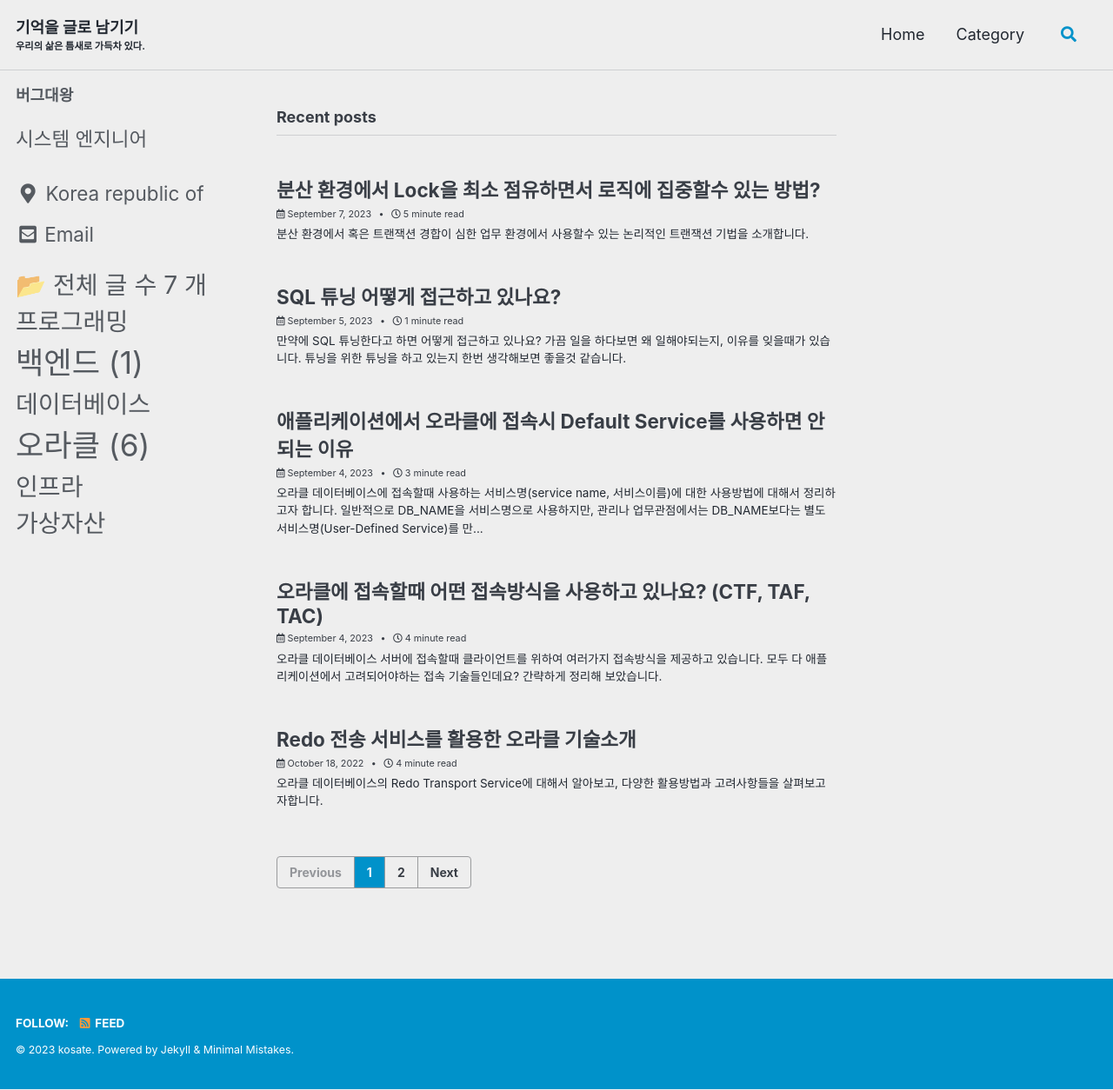
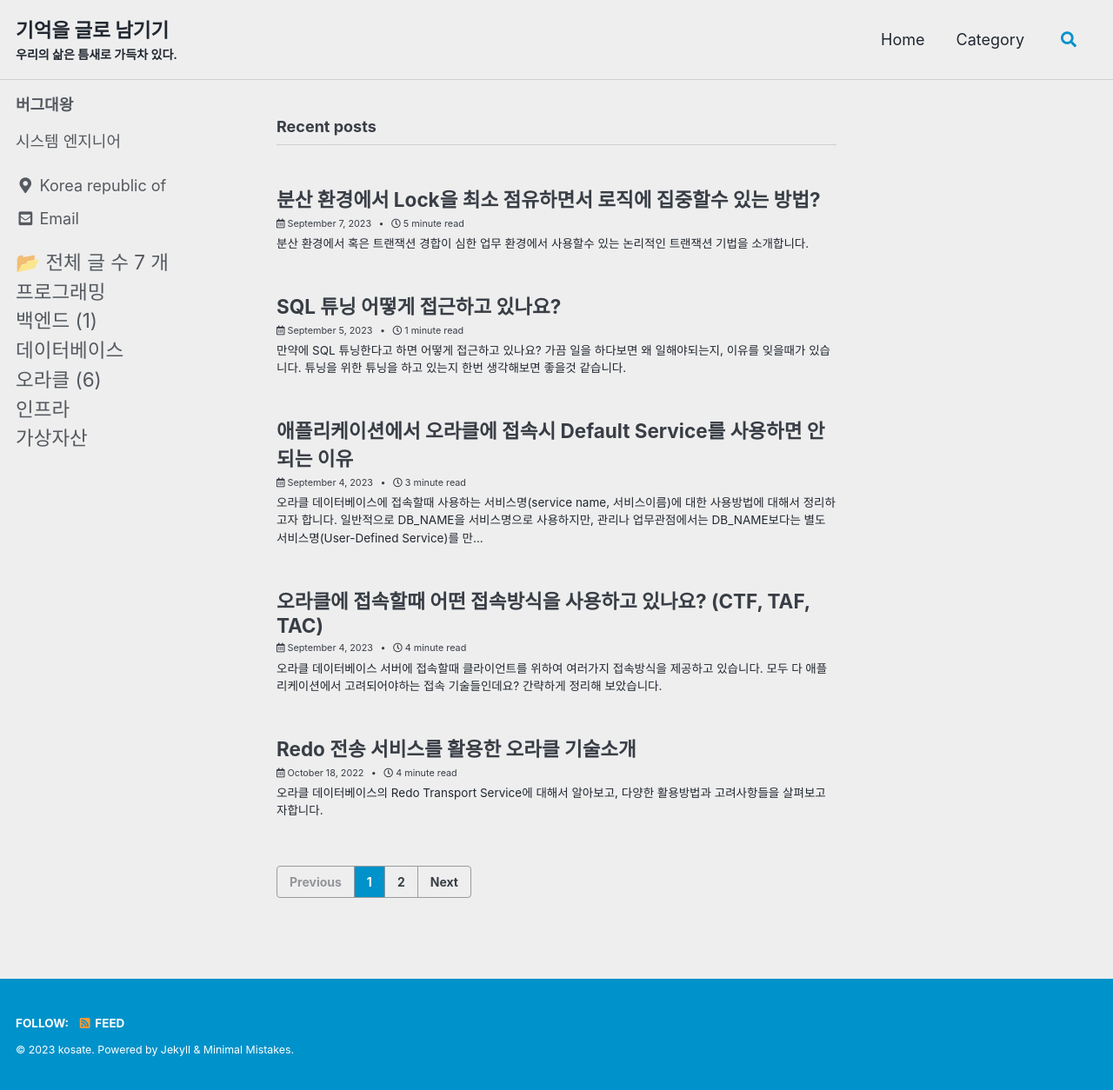
Before and after one commit to kosate/kosate.github.io, a Jekyll site: the page built from index.html, in a window 1280 px wide and 1254 px high. Shown: the whole window at 87% size. Built offline with Jekyll 4.4.1, drawn with Linux system fonts in a browser that asks for light colours; cached includes are drawn as plain includes; some web fonts are replaced; a script that is not in the unit is left out; the list of posts is cut into pages by our own code.

Commit message:
adjust font size

```diff
--- a/_sass/minimal-mistakes/_masthead.scss
+++ b/_sass/minimal-mistakes/_masthead.scss
@@ -44,6 +44,8 @@
 }
 
 .site-title {
+  font-family: $sans-serif;
+  font-size: $type-size-4;
   display: -webkit-box;
   display: -ms-flexbox;
   display: flex;
--- a/_sass/minimal-mistakes/_sidebar.scss
+++ b/_sass/minimal-mistakes/_sidebar.scss
@@ -57,7 +57,7 @@
   p,
   li {
     font-family: $sans-serif;
-    font-size: $type-size-4;
+    font-size: $type-size-5;
     line-height: 1.5;
   }
 
```
